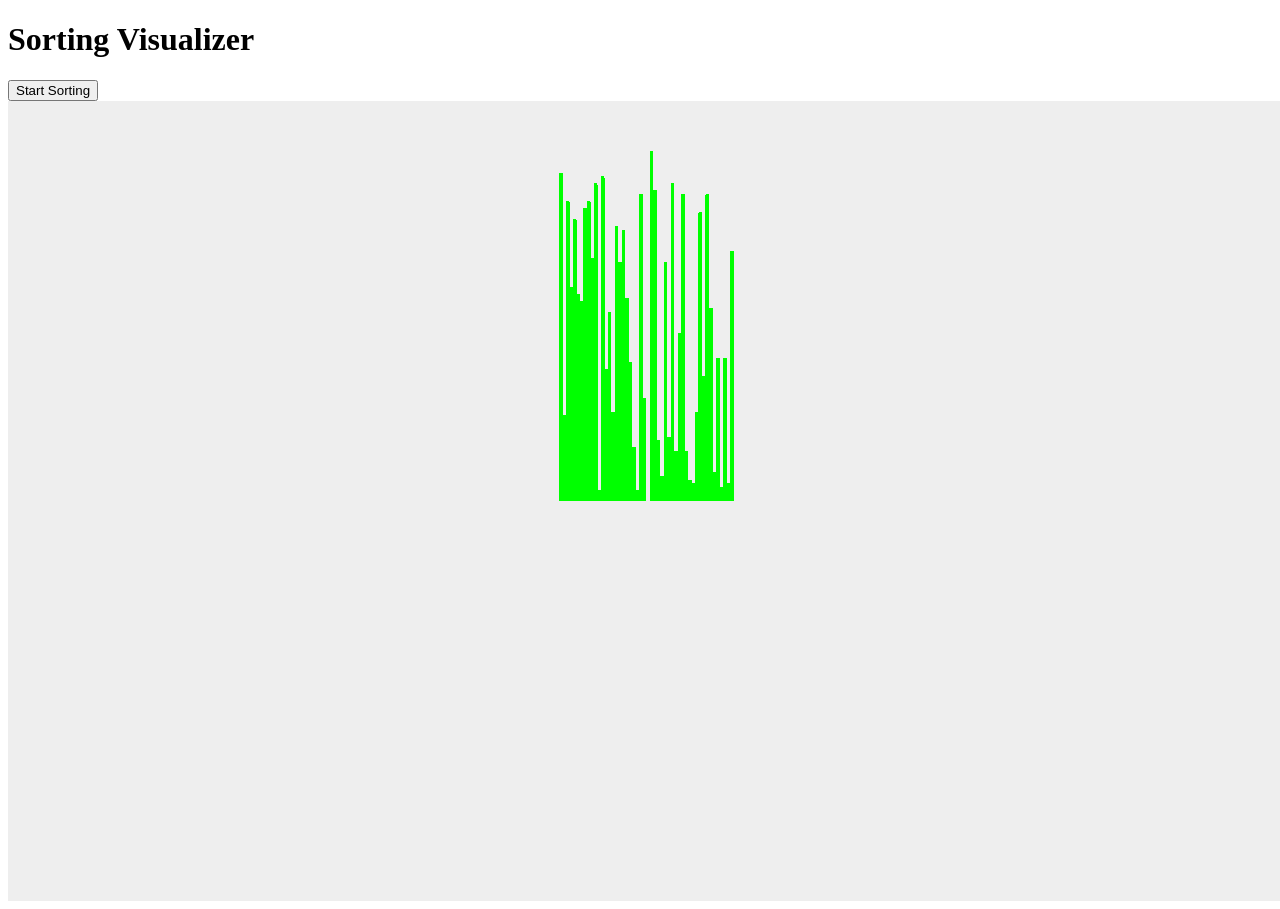
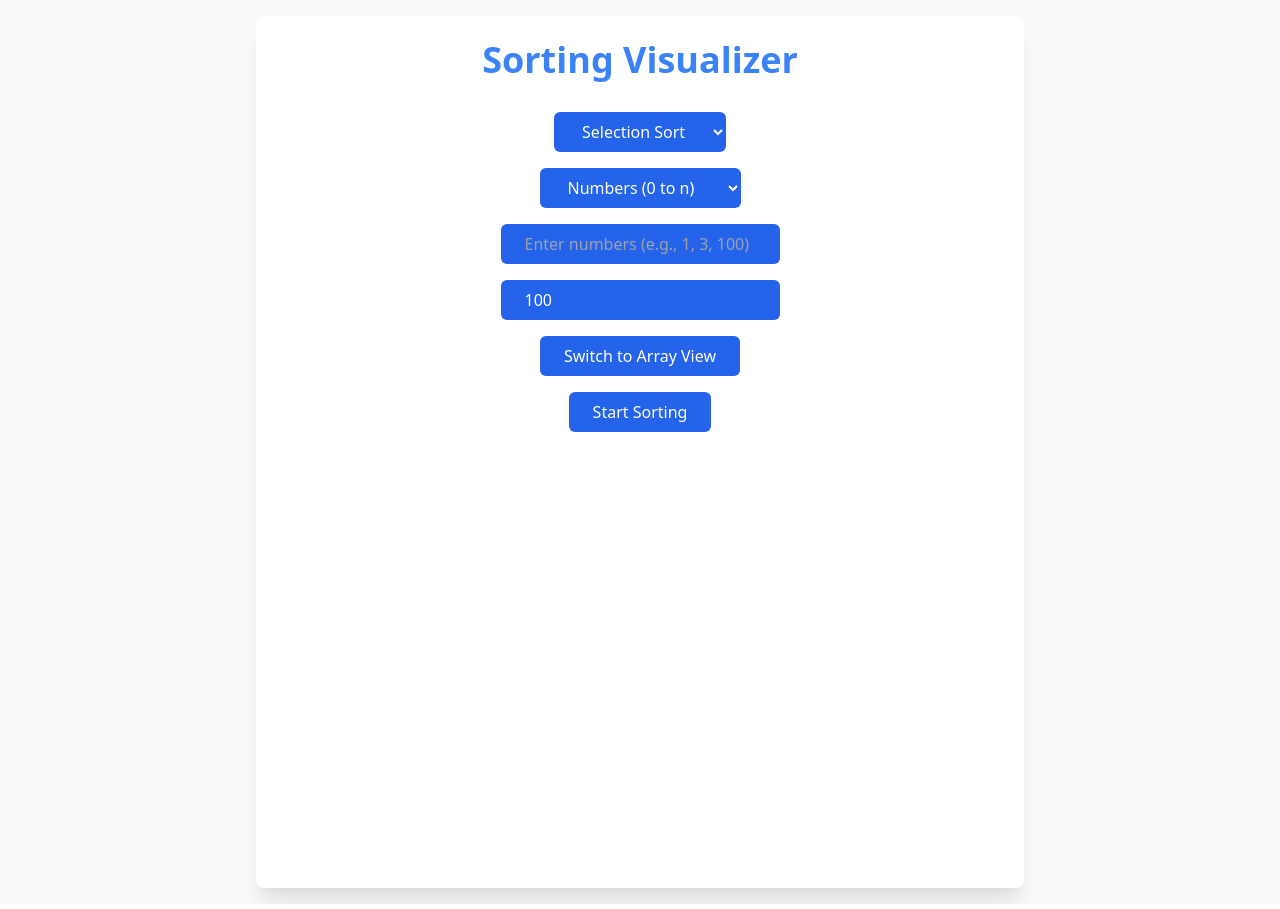
Before and after one commit to rampalliprakhar/SortVisualize, a Next.js app: page /VisualizeSort in a window 1280 px wide. Built offline with nearby package versions, Linux system fonts and the light colour scheme.

Commit message:
Added Sorting Methods and Fixed Restart Issue

```diff
--- a/app/VisualizeSort/page.jsx
+++ b/app/VisualizeSort/page.jsx
@@ -1,172 +1,333 @@
 "use client";
 
-import { useEffect, useRef, useState } from "react";
-import * as THREE from "three";
+import { useState, useEffect } from "react";
 
-const Visualizer = () => {
+export default function Visualizer() {
+  // State to hold the values that will be sorted
   const [values, setValues] = useState([]);
+
+  // State to track if sorting is in progress
   const [isSorting, setIsSorting] = useState(false);
-  const canvasContainer = useRef(null);
-  const sceneInstance = useRef(null);
-  const cameraInstance = useRef(null);
-  const rendererInstance = useRef(null);
 
-  // Generate an array with random values
+  // State to track if sorting is completed
+  const [isCompleted, setIsCompleted] = useState(false);
+
+  // State to store the type of input (either 'numbers' or 'alphabets')
+  const [inputType, setInputType] = useState("numbers");
+
+  // State to store the type of visualization (either 'bars' or 'array')
+  const [visualizationType, setVisualizationType] = useState("bars");
+
+  // State to store the user input string
+  const [inputString, setInputString] = useState("");
+
+  // State to control the delay between sorting steps for visualization
+  const [delay, setDelay] = useState(100);
+
+  // State to store the selected sorting algorithm
+  const [sortingAlgorithm, setSortingAlgorithm] = useState("selection");
+
+  // Function to parse the input string into an array based on the input type (numbers or alphabets)
+  const parseInput = () => {
+    let newArray = [];
+    if (inputType === "numbers") {
+      // Convert the comma-separated string into an array of numbers
+      newArray = inputString
+        .split(",")
+        .map((item) => parseInt(item.trim(), 10))
+        .filter((item) => !isNaN(item)); // Ensure only valid numbers are included
+    } else if (inputType === "alphabets") {
+      // Convert the comma-separated string into an array of uppercase alphabets
+      newArray = inputString
+        .split(",")
+        .map((item) => item.trim().toUpperCase())
+        .filter((item) => /^[A-Z]$/.test(item)); // Ensure only valid alphabets are included
+    }
+    setValues(newArray); // Update the values array with the parsed input
+  };
+
   useEffect(() => {
-    const initializeArray = (size) => {
-      let randomArray = [];
-      for (let i = 0; i < size; i++) {
-        randomArray.push(Math.floor(Math.random() * 100) + 1);
+    parseInput(); // Parse the input string whenever it changes
+  }, [inputString, inputType]);
+
+  // Sorting algorithms (Selection, Merge, Insertion, Quick)
+
+  // Selection Sort algorithm (Async)
+  const selectionSort = async (arr) => {
+    let updatedArray = [...arr]; // Create a copy of the array for sorting
+    for (let i = 0; i < updatedArray.length - 1; i++) {
+      let minIndex = i;
+      for (let j = i + 1; j < updatedArray.length; j++) {
+        if (
+          (inputType === "numbers" && updatedArray[j] < updatedArray[minIndex]) ||
+          (inputType === "alphabets" && updatedArray[j].localeCompare(updatedArray[minIndex]) < 0)
+        ) {
+          minIndex = j; // Find the minimum element's index
+        }
       }
-      setValues(randomArray);
+      if (minIndex !== i) {
+        // Swap the elements if a smaller element is found
+        [updatedArray[i], updatedArray[minIndex]] = [updatedArray[minIndex], updatedArray[i]];
+        setValues([...updatedArray]); // Update the values state for visualization
+        await new Promise((resolve) => setTimeout(resolve, delay)); // Delay for visualization effect
+      }
+    }
+    setIsSorting(false); // Sorting is complete
+    setIsCompleted(true); // Mark as completed
+  };
+
+  // Merge Sort algorithm (Async)
+  const mergeSort = async (arr) => {
+    const merge = (left, right) => {
+      let result = [], i = 0, j = 0;
+      // Merge two sorted arrays
+      while (i < left.length && j < right.length) {
+        if (
+          (inputType === "numbers" && left[i] < right[j]) ||
+          (inputType === "alphabets" && left[i].localeCompare(right[j]) < 0)
+        ) {
+          result.push(left[i]);
+          i++;
+        } else {
+          result.push(right[j]);
+          j++;
+        }
+      }
+      return result.concat(left.slice(i)).concat(right.slice(j));
     };
 
-    const screenWidth = window.innerWidth;
-    const defaultSize = screenWidth < 768 ? 30 : 50;
-    initializeArray(defaultSize); // Set array size based on screen width
-  }, []);
+    const sort = async (arr) => {
+      if (arr.length <= 1) return arr;
+      const mid = Math.floor(arr.length / 2); // Find the middle index
+      const left = arr.slice(0, mid); // Split the array into left part
+      const right = arr.slice(mid); // Split the array into right part
 
-  // Set up Three.js and handle resizing
-  useEffect(() => {
-    if (!sceneInstance.current) {
-      const scene = new THREE.Scene();
-      sceneInstance.current = scene;
-    }
+      const sortedLeft = await sort(left); // Recursively sort the left part
+      const sortedRight = await sort(right); // Recursively sort the right part
+      const merged = merge(sortedLeft, sortedRight); // Merge the sorted parts
 
-    if (!cameraInstance.current) {
-      const camera = new THREE.PerspectiveCamera(75, window.innerWidth / window.innerHeight, 0.1, 1000);
-      camera.position.z = 100;
-      cameraInstance.current = camera;
-    }
+      setValues([...merged]); // Update the array with the merged result
+      await new Promise((resolve) => setTimeout(resolve, delay)); // Delay for visualization
 
-    if (!rendererInstance.current) {
-      const renderer = new THREE.WebGLRenderer();
-      renderer.setSize(window.innerWidth, window.innerHeight);
-      canvasContainer.current.appendChild(renderer.domElement);
-      rendererInstance.current = renderer;
-    }
-
-    sceneInstance.current.background = new THREE.Color(0xeeeeee);
-
-    // Function to normalize array values to fit the canvas
-    const normalizeValue = (value) => {
-      const maxValue = Math.max(...values);
-      const minValue = Math.min(...values);
-      const range = maxValue - minValue;
-      return range === 0 ? 1 : (value - minValue) / range * 100;
+      return merged; // Return the merged sorted array
     };
 
-    // Render the array of bars (each representing a value)
-    const renderBars = (arr) => {
-      const scene = sceneInstance.current;
-      const camera = cameraInstance.current;
-      const renderer = rendererInstance.current;
+    await sort(arr); // Start the merge sort
+    setIsSorting(false); // Sorting is complete
+    setIsCompleted(true); // Mark as completed
+  };
 
-      // Clear previous objects from the scene
-      while (scene.children.length) {
-        const child = scene.children.pop();
-        if (child instanceof THREE.Mesh) {
-          child.geometry.dispose();
-          child.material.dispose();
+  // Insertion Sort algorithm (Async)
+  const insertionSort = async (arr) => {
+    let updatedArray = [...arr]; // Create a copy of the array for sorting
+    for (let i = 1; i < updatedArray.length; i++) {
+      let key = updatedArray[i];
+      let j = i - 1;
+      // Move elements of arr[0..i-1] that are greater than key to one position ahead
+      while (
+        j >= 0 &&
+        ((inputType === "numbers" && updatedArray[j] > key) ||
+          (inputType === "alphabets" && updatedArray[j].localeCompare(key) > 0))
+      ) {
+        updatedArray[j + 1] = updatedArray[j];
+        j--;
+        setValues([...updatedArray]); // Update the values state for visualization
+        await new Promise((resolve) => setTimeout(resolve, delay)); // Delay for visualization effect
+      }
+      updatedArray[j + 1] = key; // Insert the key at the correct position
+      setValues([...updatedArray]); // Update the values state
+      await new Promise((resolve) => setTimeout(resolve, delay)); // Delay for visualization effect
+    }
+    setIsSorting(false); // Sorting is complete
+    setIsCompleted(true); // Mark as completed
+  };
+
+  // Quick Sort algorithm (Async)
+  const quickSort = async (arr) => {
+    const partition = async (arr, low, high) => {
+      let pivot = arr[high];
+      let i = low - 1;
+      for (let j = low; j < high; j++) {
+        if (
+          (inputType === "numbers" && arr[j] < pivot) ||
+          (inputType === "alphabets" && arr[j].localeCompare(pivot) < 0)
+        ) {
+          i++;
+          [arr[i], arr[j]] = [arr[j], arr[i]]; // Swap arr[i] and arr[j]
+          setValues([...arr]); // Update the values state for visualization
+          await new Promise((resolve) => setTimeout(resolve, delay)); // Delay for visualization
         }
-        scene.remove(child);
       }
-
-      arr.forEach((value, index) => {
-        if (isNaN(value) || !Number.isFinite(value)) return;
-
-        const scaledHeight = normalizeValue(value);
-        const geometry = new THREE.BoxGeometry(1, scaledHeight, 1);
-        const material = new THREE.MeshBasicMaterial({ color: 0x00ff00 });
-        const cube = new THREE.Mesh(geometry, material);
-
-        cube.position.set(index - arr.length / 2, scaledHeight / 2, 0);
-        scene.add(cube);
-      });
-
-      // Adjust camera to fit the array
-      camera.position.z = 100 + Math.max(...arr) / 2;
-      camera.lookAt(new THREE.Vector3(0, 0, 0));
-      renderer.render(scene, camera);
+      [arr[i + 1], arr[high]] = [arr[high], arr[i + 1]]; // Swap arr[i+1] and arr[high]
+      return i + 1;
     };
 
-    renderBars(values);
-
-    const animateScene = () => {
-      requestAnimationFrame(animateScene);
-      const scene = sceneInstance.current;
-      const camera = cameraInstance.current;
-      const renderer = rendererInstance.current;
-      renderer.render(scene, camera);
-    };
-    animateScene();
-
-    // Resize handler to make the scene responsive
-    const handleWindowResize = () => {
-      const width = window.innerWidth;
-      const height = window.innerHeight;
-
-      // Resize the renderer to fit the new window size
-      rendererInstance.current.setSize(width, height);
-
-      // Adjust camera's aspect ratio and projection matrix
-      const camera = cameraInstance.current;
-      camera.aspect = width / height;
-      camera.updateProjectionMatrix();
+    const sort = async (arr, low, high) => {
+      if (low < high) {
+        let pi = await partition(arr, low, high); // Get pivot index
+        await sort(arr, low, pi - 1); // Recursively sort left part
+        await sort(arr, pi + 1, high); // Recursively sort right part
+      }
     };
 
-    window.addEventListener("resize", handleWindowResize);
+    const arrCopy = [...arr];
+    await sort(arrCopy, 0, arrCopy.length - 1); // Start the quick sort
+    setIsSorting(false); // Sorting is complete
+    setIsCompleted(true); // Mark as completed
+  };
 
-    return () => {
-      const scene = sceneInstance.current;
-      const renderer = rendererInstance.current;
-
-      renderer.dispose();
-      scene.children.forEach((child) => {
-        if (child instanceof THREE.Mesh) {
-          child.geometry.dispose();
-          child.material.dispose();
-        }
-      });
-
-      window.removeEventListener("resize", handleWindowResize);
-    };
-  }, [values]);
-
-  // Sorting algorithm (Bubble Sort)
-  const bubbleSort = async (arr) => {
-    let updatedArray = [...arr];
-    let hasSwaps;
-    for (let i = 0; i < updatedArray.length; i++) {
-      hasSwaps = false;
-      for (let j = 0; j < updatedArray.length - i - 1; j++) {
-        if (updatedArray[j] > updatedArray[j + 1]) {
-          [updatedArray[j], updatedArray[j + 1]] = [updatedArray[j + 1], updatedArray[j]];
-          hasSwaps = true;
-          setValues([...updatedArray]);
-          await new Promise((resolve) => setTimeout(resolve, 10)); // Delay for visualization
-        }
+  // Function to run the selected sorting algorithm
+  const runSortingAlgorithm = () => {
+    if (!isSorting && !isCompleted) {
+      setIsSorting(true); // Mark sorting as started
+      setIsCompleted(false); // Reset completed state
+      switch (sortingAlgorithm) {
+        case "selection":
+          selectionSort(values); // Run selection sort
+          break;
+        case "merge":
+          mergeSort(values); // Run merge sort
+          break;
+        case "insertion":
+          insertionSort(values); // Run insertion sort
+          break;
+        case "quick":
+          quickSort(values); // Run quick sort
+          break;
+        default:
+          break;
       }
-      if (!hasSwaps) break; // Exit early if no swaps were made
     }
   };
 
-  const startSortingProcess = () => {
-    if (!isSorting) {
-      setIsSorting(true);
-      bubbleSort(values);
+  // Function to restart the sorting process
+  const restartSorting = () => {
+    setIsSorting(false); // Reset sorting state
+    setIsCompleted(false); // Reset completed state
+    setValues([]); // Clear the array
+    setInputString(""); // Reset the input string
+  };
+
+  // Function to normalize values for visualization (for bars and arrays)
+  const normalizeValue = (value) => {
+    const maxValue = Math.max(...values.map((v) => (inputType === "numbers" ? v : v.charCodeAt(0))));
+    const minValue = Math.min(...values.map((v) => (inputType === "numbers" ? v : v.charCodeAt(0))));
+    const range = maxValue - minValue;
+    return range === 0 ? 1 : ((inputType === "numbers" ? value : value.charCodeAt(0)) - minValue) / range * 100;
+  };
+
+  // Function to handle delay input change
+  const handleDelayChange = (e) => {
+    const newDelay = parseInt(e.target.value, 10);
+    if (!isNaN(newDelay)) {
+      setDelay(newDelay); // Set the new delay value
+    } else {
+      setDelay(100); // Reset to default value if the input is invalid
     }
   };
 
   return (
-    <div className="visualizer-container">
-      <h1>Sorting Visualizer</h1>
-      <button onClick={startSortingProcess} disabled={isSorting}>
-        Start Sorting
-      </button>
-      <div ref={canvasContainer}></div>
+    <div className="min-h-screen bg-gray-50 flex items-center justify-center p-4">
+      <div className="bg-white p-6 rounded-lg shadow-xl max-w-3xl w-full">
+        <h1 className="text-4xl font-extrabold text-blue-500 text-center mb-8">Sorting Visualizer</h1>
+
+        {/* Dropdown for selecting sorting algorithm */}
+        <div className="flex justify-center mb-4">
+          <select
+            className="bg-blue-600 text-white py-2 px-6 rounded-md"
+            onChange={(e) => setSortingAlgorithm(e.target.value)}
+            value={sortingAlgorithm}
+          >
+            <option value="selection">Selection Sort</option>
+            <option value="merge">Merge Sort</option>
+            <option value="insertion">Insertion Sort</option>
+            <option value="quick">Quick Sort</option>
+          </select>
+        </div>
+
+        {/* Dropdown for selecting numbers or alphabets */}
+        <div className="flex justify-center mb-4">
+          <select
+            className="bg-blue-600 text-white py-2 px-6 rounded-md"
+            onChange={(e) => setInputType(e.target.value)}
+            value={inputType}
+          >
+            <option value="numbers">Numbers (0 to n)</option>
+            <option value="alphabets">Alphabets (A to Z)</option>
+          </select>
+        </div>
+
+        {/* Input for custom values */}
+        <div className="flex justify-center mb-4">
+          <input
+            type="text"
+            className="bg-blue-600 text-white py-2 px-6 rounded-md"
+            placeholder={inputType === "numbers" ? "Enter numbers (e.g., 1, 3, 100)" : "Enter alphabets (e.g., A, B, C)"}
+            value={inputString}
+            onChange={(e) => setInputString(e.target.value)}
+          />
+        </div>
+
+        {/* Delay input to adjust speed */}
+        <div className="flex justify-center mb-4">
+          <input
+            type="number"
+            className="bg-blue-600 text-white py-2 px-6 rounded-md"
+            placeholder="Delay in ms"
+            value={isNaN(delay) ? "" : delay} // Only pass a valid delay
+            onChange={handleDelayChange}
+            min="10"
+          />
+        </div>
+
+        {/* Toggle between Array View and Bar Chart View */}
+        <div className="flex justify-center mb-4">
+          <button
+            className="bg-blue-600 text-white py-2 px-6 rounded-md hover:bg-blue-700 focus:outline-none focus:ring-4 focus:ring-blue-300 transition"
+            onClick={() => setVisualizationType(visualizationType === "bars" ? "array" : "bars")}
+          >
+            {visualizationType === "bars" ? "Switch to Array View" : "Switch to Bar Chart View"}
+          </button>
+        </div>
+
+        {/* Start or Restart Sorting Button */}
+        <div className="flex justify-center mb-4">
+          <button
+            className={`bg-blue-600 text-white py-2 px-6 rounded-md ${isSorting || isCompleted ? "cursor-not-allowed opacity-50" : "hover:bg-blue-700"} focus:outline-none focus:ring-4 focus:ring-blue-300 transition`}
+            onClick={isCompleted ? restartSorting : runSortingAlgorithm} // Change button action based on sorting completion
+            disabled={isSorting && !isCompleted} // Disable button while sorting
+          >
+            {isSorting
+              ? "Sorting..."
+              : isCompleted
+              ? "Restart" // Changes to "Restart" once sorting is completed
+              : "Start Sorting"}
+          </button>
+        </div>
+
+        {/* Visualization */}
+        <div className="flex justify-center mb-8">
+          {visualizationType === "bars" ? (
+            <div className="w-full max-w-3xl h-96 flex items-end justify-center space-x-1">
+              {values.map((value, index) => (
+                <div
+                  key={index}
+                  style={{
+                    height: `${normalizeValue(value)}%`,
+                    width: "10px",
+                    backgroundColor: "#00ff00",
+                    marginBottom: "2px",
+                  }}
+                />
+              ))}
+            </div>
+          ) : (
+            <div className="w-full max-w-3xl h-96 flex justify-center items-center">
+              <div className="text-xl font-bold">{values.join(" | ")}</div>
+            </div>
+          )}
+        </div>
+      </div>
     </div>
   );
-};
-
-export default Visualizer;
+}
--- a/app/globals.css
+++ /dev/null
@@ -1,42 +0,0 @@
-:root {
-  --background: #ffffff;
-  --foreground: #171717;
-}
-
-@media (prefers-color-scheme: dark) {
-  :root {
-    --background: #0a0a0a;
-    --foreground: #ededed;
-  }
-}
-
-html,
-body {
-  max-width: 100vw;
-  overflow-x: hidden;
-}
-
-body {
-  color: var(--foreground);
-  background: var(--background);
-  font-family: Arial, Helvetica, sans-serif;
-  -webkit-font-smoothing: antialiased;
-  -moz-osx-font-smoothing: grayscale;
-}
-
-* {
-  box-sizing: border-box;
-  padding: 0;
-  margin: 0;
-}
-
-a {
-  color: inherit;
-  text-decoration: none;
-}
-
-@media (prefers-color-scheme: dark) {
-  html {
-    color-scheme: dark;
-  }
-}
--- a/app/layout.js
+++ b/app/layout.js
@@ -1,3 +1,4 @@
+import '../styles/globals.css';
 export default function Layout({ children }) {
     return (
       <html lang="en">
--- a/package.json
+++ b/package.json
@@ -9,9 +9,13 @@
     "lint": "next lint"
   },
   "dependencies": {
+    "@tailwindcss/postcss7-compat": "^2.2.17",
+    "autoprefixer": "^10.4.20",
     "next": "15.2.1",
+    "postcss": "^8.5.3",
     "react": "^19.0.0",
     "react-dom": "^19.0.0",
+    "tailwindcss": "^4.0.12",
     "three": "^0.174.0"
   }
 }
--- /dev/null
+++ b/postcss.config.js
@@ -0,0 +1,6 @@
+module.exports = {
+    plugins: {
+      '@tailwindcss/postcss7-compat': {},
+      autoprefixer: {},
+    },
+};
--- /dev/null
+++ b/styles/globals.css
@@ -0,0 +1,3 @@
+@tailwind base;
+@tailwind components;
+@tailwind utilities;
```
Also changed, not shown: tailwind.config.js (added, +10 -0 lines), 1 other file (tests, documents, lock files or other folders).
